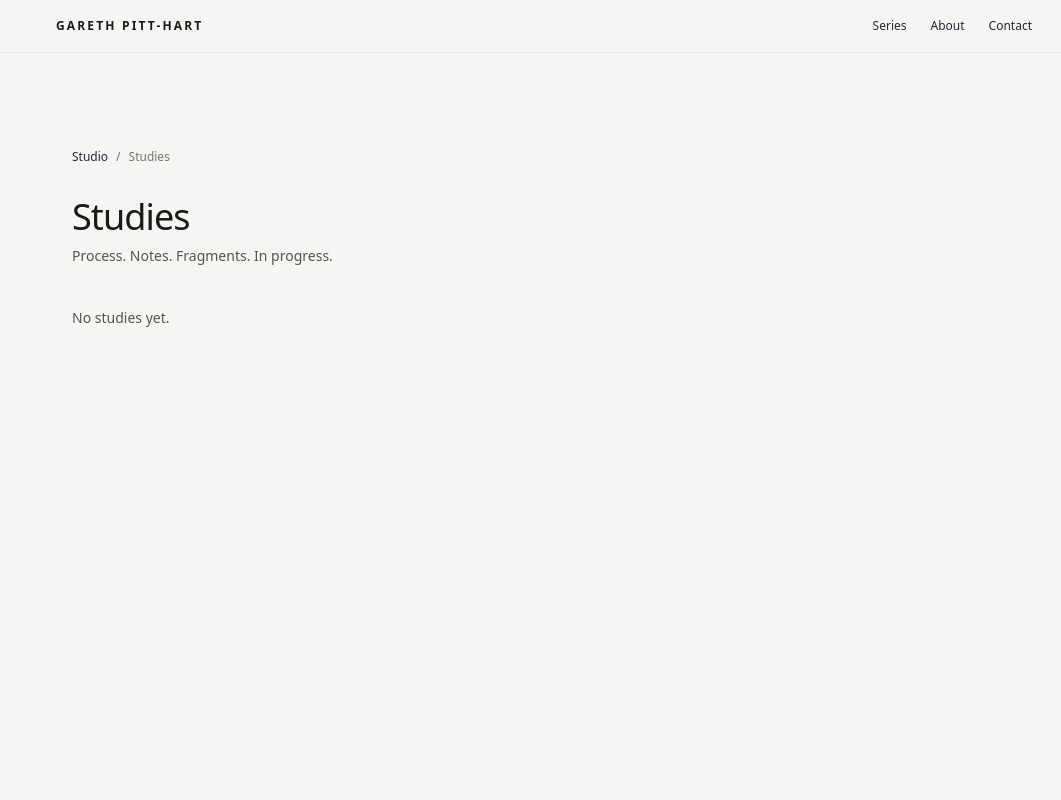
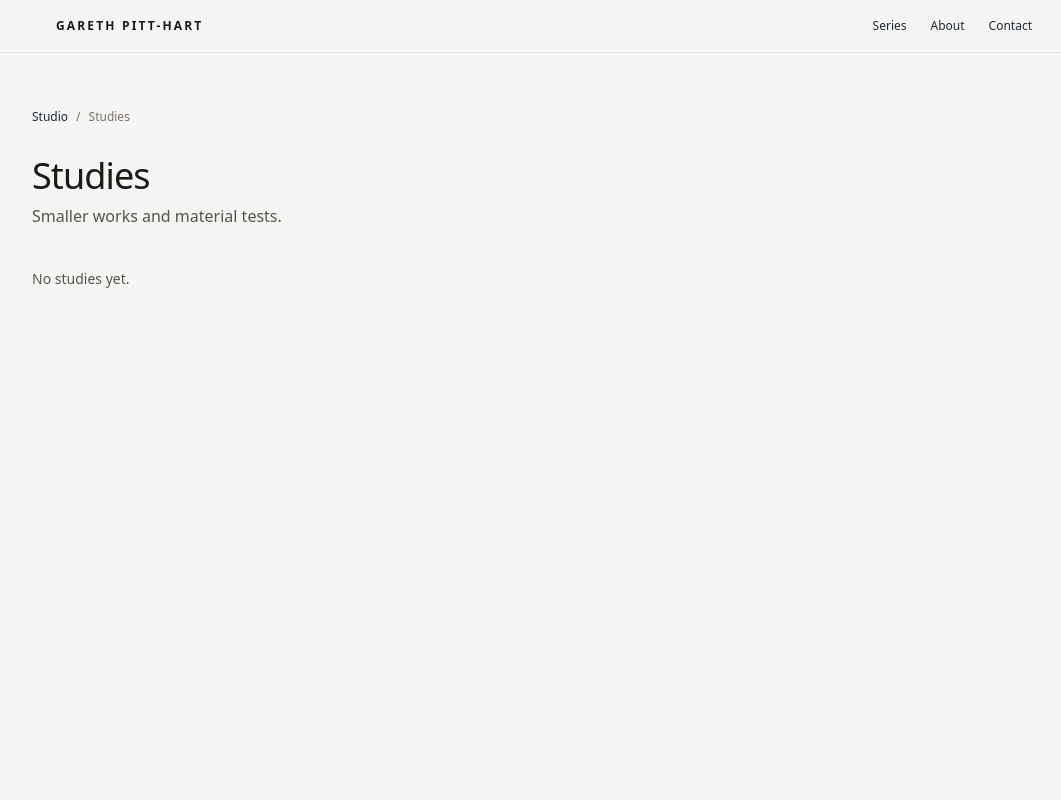
Before and after one commit to pitthart/gareth-studio-site, a Next.js app: page /studio/studies in a window 1280 px wide. Shown: the top 800 px of the page, without its empty margins (96-1157 px from the left). Built offline with nearby package versions, Linux system fonts and the light colour scheme.

Commit message:
Fix studies page to use imageDetail

```diff
--- a/app/studio/studies/page.tsx
+++ b/app/studio/studies/page.tsx
@@ -1,3 +1,4 @@
+// app/studio/studies/page.tsx
 import Image from "next/image";
 import Link from "next/link";
 import { getArtworksBySeries } from "@/lib/artworks";
@@ -6,8 +7,8 @@ const studies = getArtworksBySeries("studies");
 
 export default function StudiesPage() {
   return (
-    <main className="min-h-screen bg-stone-100 px-6 pt-14 pb-28">
-      <div className="mx-auto max-w-5xl px-6 pt-10 pb-24 md:px-10">
+    <main className="min-h-screen bg-stone-100">
+      <div className="mx-auto max-w-5xl pt-14 pb-24">
         {/* Breadcrumb */}
         <div className="mb-8 text-xs text-stone-500">
           <Link href="/studio" className="hover:text-stone-700">
@@ -18,41 +19,52 @@ export default function StudiesPage() {
         </div>
 
         {/* Header */}
-        <header className="mb-10 max-w-2xl">
-          <h1 className="text-3xl md:text-4xl font-normal tracking-tight text-stone-900 mb-2">
+        <header className="mb-10 max-w-3xl">
+          <h1 className="text-3xl md:text-4xl font-normal tracking-tight leading-[1.05] mb-2 text-stone-900">
             Studies
           </h1>
-          <p className="text-sm text-stone-600 leading-relaxed">
-            Process. Notes. Fragments. In progress.
+          <p className="text-sm md:text-base text-stone-600 leading-relaxed max-w-2xl">
+            Smaller works and material tests.
           </p>
         </header>
 
-        {/* Drawer Grid */}
         {studies.length === 0 ? (
-          <p className="text-sm text-stone-600">No studies yet.</p>
+          <div className="text-sm text-stone-600">No studies yet.</div>
         ) : (
-          <section
-            aria-label="Studies"
-            className="grid grid-cols-2 sm:grid-cols-3 md:grid-cols-4 lg:grid-cols-6 gap-x-5 gap-y-8"
-          >
+          <section aria-label="Studies works">
+            <div className="grid gap-x-8 gap-y-14 md:grid-cols-3">
               {studies.map((piece) => (
-              <Link key={piece.slug} href={`/artwork/${piece.slug}`} className="group">
-                <div className="relative w-full aspect-[3/4] bg-stone-200 overflow-hidden rounded-md border border-stone-200">
+                <article key={piece.slug} className="group">
+                  <Link href={`/artwork/${piece.slug}`} scroll={false} className="block">
+                    <div className="relative w-full aspect-[3/4] overflow-hidden rounded-[6px] bg-stone-200">
                       <Image
-                    src={piece.image}
+                        src={piece.imageDetail}
                         alt={piece.title}
                         fill
-                    sizes="(max-width: 768px) 50vw, 16vw"
-                    className="object-contain"
+                        sizes="(max-width: 768px) 100vw, 33vw"
+                        className="object-cover"
                       />
                     </div>
 
-                {/* optional minimal label */}
-                <div className="mt-2 text-[11px] text-stone-600 leading-tight">
+                    <div className="mt-3">
+                      <div className="text-[13px] text-stone-900 leading-tight group-hover:opacity-70 transition-opacity">
                         {piece.title}
                       </div>
+                      <div className="mt-1 text-[11px] text-stone-500 leading-tight">
+                        {piece.medium ? piece.medium : null}
+                        {piece.size ? (
+                          <>
+                            {piece.medium ? <span> · </span> : null}
+                            {piece.size}
+                          </>
+                        ) : null}
+                        {piece.year ? <span> · {piece.year}</span> : null}
+                      </div>
+                    </div>
                   </Link>
+                </article>
               ))}
+            </div>
           </section>
         )}
       </div>
```
Lines whose indentation alone changed are shown as unchanged.
